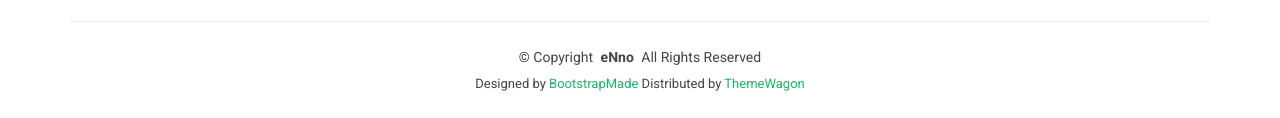
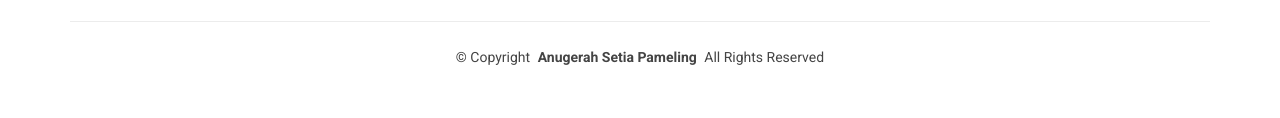
Before and after one commit to pajarr/anugerah-setia-pameling-2, a plain HTML site: page index.html in a window 1280 px wide. Shown: the part 7436-7554 px from the top of the page. Drawn offline with Linux system fonts and the light colour scheme.

Commit message:
Fix container

```diff
--- a/index.html
+++ b/index.html
@@ -806,13 +806,13 @@
     </div>
 
     <div class="container copyright text-center mt-4">
-      <p>© <span>Copyright</span> <strong class="px-1 sitename">eNno</strong> <span>All Rights Reserved</span></p>
+      <p>© <span>Copyright</span> <strong class="px-1 sitename">Anugerah Setia Pameling</strong> <span>All Rights Reserved</span></p>
       <div class="credits">
         <!-- All the links in the footer should remain intact. -->
         <!-- You can delete the links only if you've purchased the pro version. -->
         <!-- Licensing information: https://bootstrapmade.com/license/ -->
         <!-- Purchase the pro version with working PHP/AJAX contact form: [buy-url] -->
-        Designed by <a href="https://bootstrapmade.com/">BootstrapMade</a> Distributed by <a href=“https://themewagon.com>ThemeWagon
+        <!-- Designed by <a href="https://bootstrapmade.com/">BootstrapMade</a> Distributed by <a href=“https://themewagon.com>ThemeWagon -->
       </div>
     </div>
 
```
